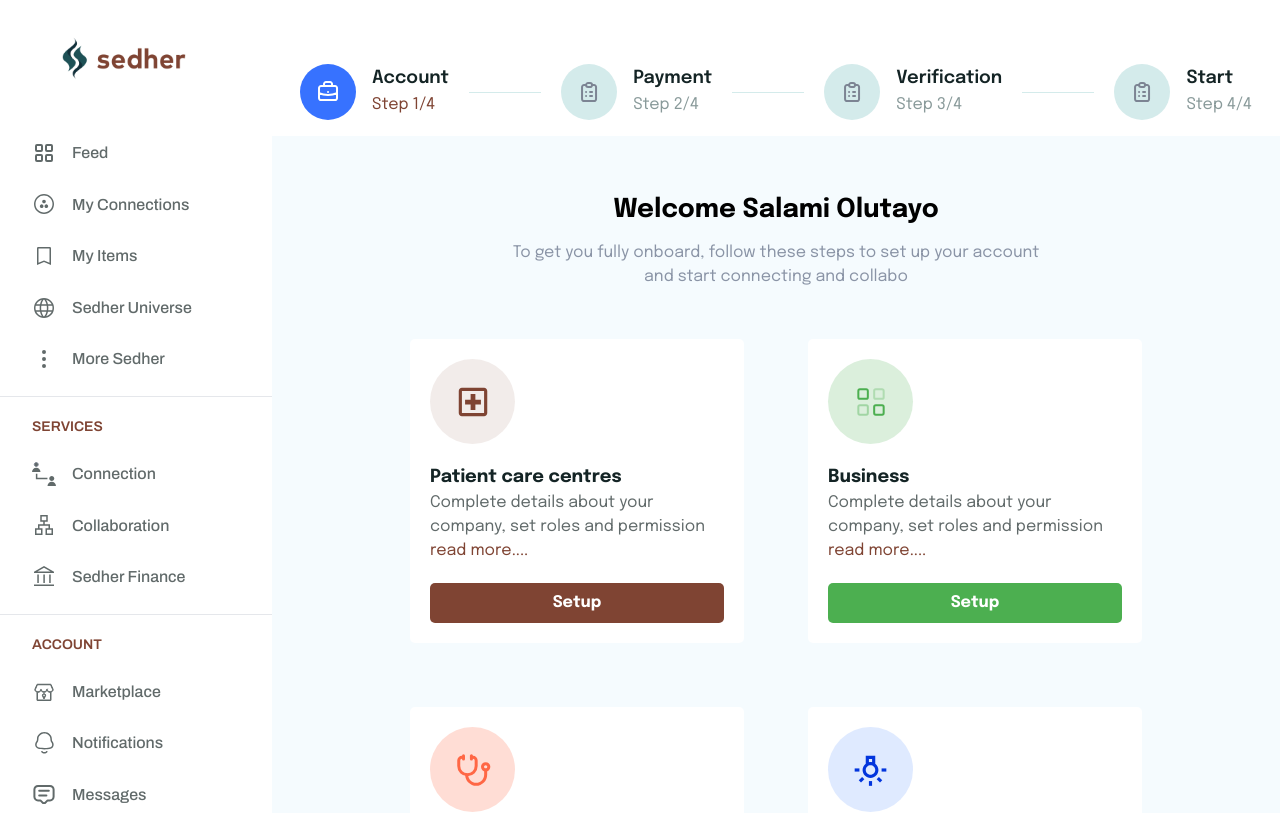
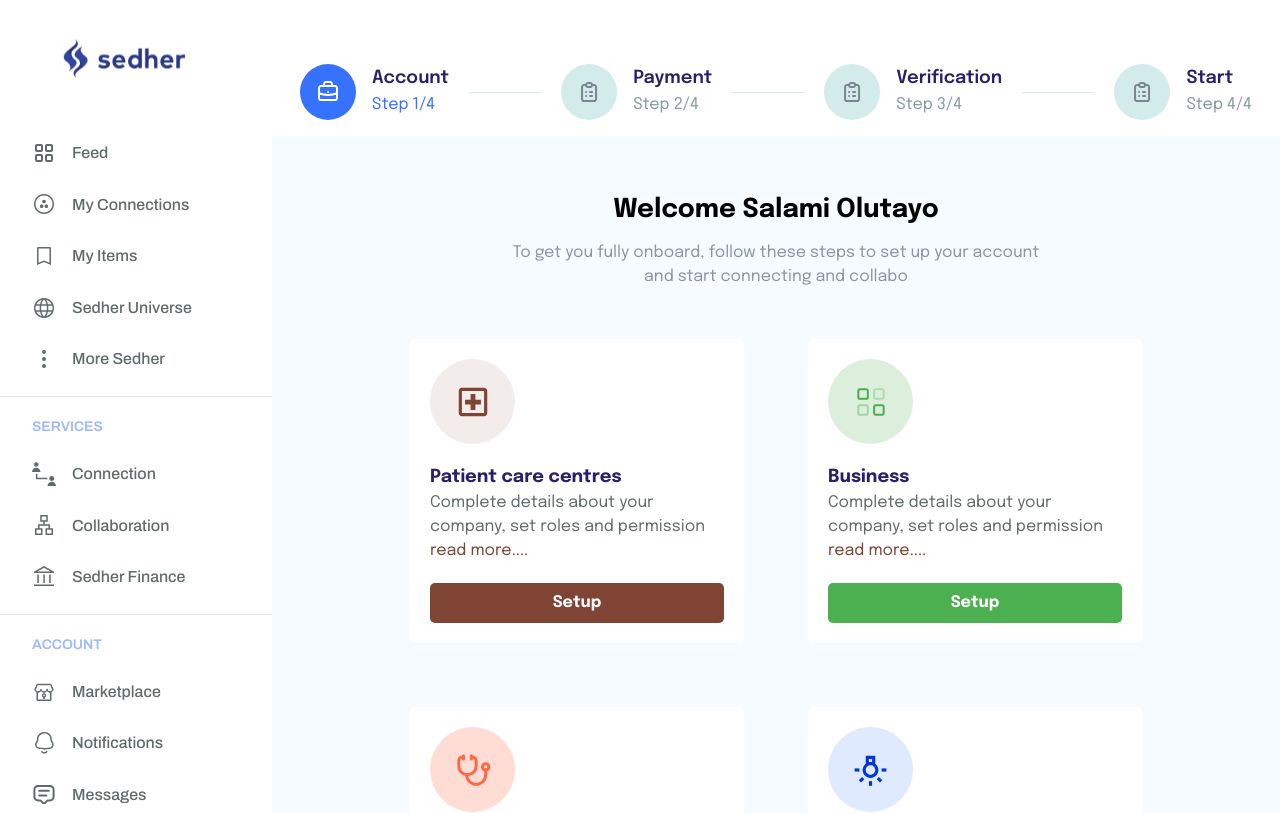
Before and after one commit to sir-ojay/sedhr, a Next.js app: page /onboarding/account in a window 1280 px wide. Shown: the top 813 px of the page. Built offline with nearby package versions, Linux system fonts and the light colour scheme; a web font is replaced by a local one; what tw-elements would draw is missing.

Commit message:
fix: brand colours

```diff
--- a/components/global/Button.tsx
+++ b/components/global/Button.tsx
@@ -29,7 +29,7 @@
 			case "plain":
 				return `bg-transparent`;
 			case "outline":
-				return `bg-transparent text-secondary border-2 border-[#E2D3CF]`;
+				return `bg-transparent text-primary border-2 border-[#DDE4F7]`;
 			case "secondary":
 				return "bg-secondary text-white";
 			default:
--- a/components/global/Input.tsx
+++ b/components/global/Input.tsx
@@ -17,7 +17,7 @@
 
 	return (
 		<label htmlFor={id} className='flex flex-col relative'>
-			<span className='w-full font-bold text-left text-[#101C1D] mb-1'>
+			<span className='w-full font-bold text-left text-title mb-1'>
 				{label}
 			</span>
 			{type === "search" && (
--- a/components/global/RadioInputGroup.tsx
+++ b/components/global/RadioInputGroup.tsx
@@ -17,7 +17,7 @@
 }: RadioInputGroupProps) => {
 	return (
 		<fieldset className={`font-epilogue space-y-1 ${className}`}>
-			<legend id={name} className='font-semibold text-dark-900'>
+			<legend id={name} className='font-semibold text-title'>
 				{label}
 			</legend>
 			<div className='flex items-center flex-wrap gap-2 px-2 py-[6px] border-2 border-[#B8C9C9] w-fit rounded-[5px]'>
--- a/components/layouts/Navigations.tsx
+++ b/components/layouts/Navigations.tsx
@@ -14,7 +14,7 @@
 							<hr />
 							<div
 								aria-label={`${navigation.name.toLowerCase()} navigation group`}
-								className='mt-5 mb-3 px-8 text-secondary text-sm font-semibold'>
+								className='mt-5 mb-3 px-8 text-[#3772ff7f] text-sm font-semibold'>
 								{navigation.name}
 							</div>
 						</>
--- a/components/onboarding/OnboardingHeader.tsx
+++ b/components/onboarding/OnboardingHeader.tsx
@@ -50,13 +50,13 @@
 												/>
 											</div>
 											<div>
-												<div className='font-semibold text-lg font-epilogue leading-[160%] text-dark-900'>
+												<div className='font-semibold text-lg font-epilogue leading-[160%] text-title'>
 													{_step.title}
 												</div>
 												<div
 													className={`font-epilogue ${
 														step === _step.step
-															? "text-secondary"
+															? "text-primary"
 															: "text-[#899A9A]"
 													}`}>
 													{_step.description}
--- a/components/onboarding/account/AccountTypeCard.tsx
+++ b/components/onboarding/account/AccountTypeCard.tsx
@@ -22,9 +22,7 @@
 				<img src={`/assets/icons/onboarding/account/${icon}.svg`} alt='' />
 			</div>
 			<div>
-				<h2 className='text-dark-900 font-bold text-lg leading-[150%]'>
-					{title}
-				</h2>
+				<h2 className='text-title font-bold text-lg leading-[150%]'>{title}</h2>
 				<p className='text-dark-100 leading-[150%]'>
 					Complete details about your company, set roles and permission
 					<span className='text-secondary cursor-pointer'> read more....</span>
--- a/components/onboarding/payments/AccountPackage.tsx
+++ b/components/onboarding/payments/AccountPackage.tsx
@@ -12,7 +12,7 @@
 			<div className='text-neutral-60 font-medium font-epilogue'>
 				Custom Domain
 			</div>
-			<div className='text-semibold text-4xl font-epilogue text-dark-900 my-[18px]'>
+			<div className='text-semibold text-4xl font-epilogue text-title my-[18px]'>
 				₦3,000<span className='text-2xl text-secondary font-semibold'>/m</span>
 			</div>
 			<Button size='sm' className='w-full' onClick={goto}>
--- a/tailwind.config.js
+++ b/tailwind.config.js
@@ -10,6 +10,7 @@
       colors: {
         primaryOld: '#11747D',
         primary: '#3772FF',
+        title: '#2A2069',
         secondary: '#7F4433',
         tertiary: '#E7F6FD',
         accents: {
```
Also changed, not shown: public/assets/icons/logo.png, public/assets/icons/logo.svg.
